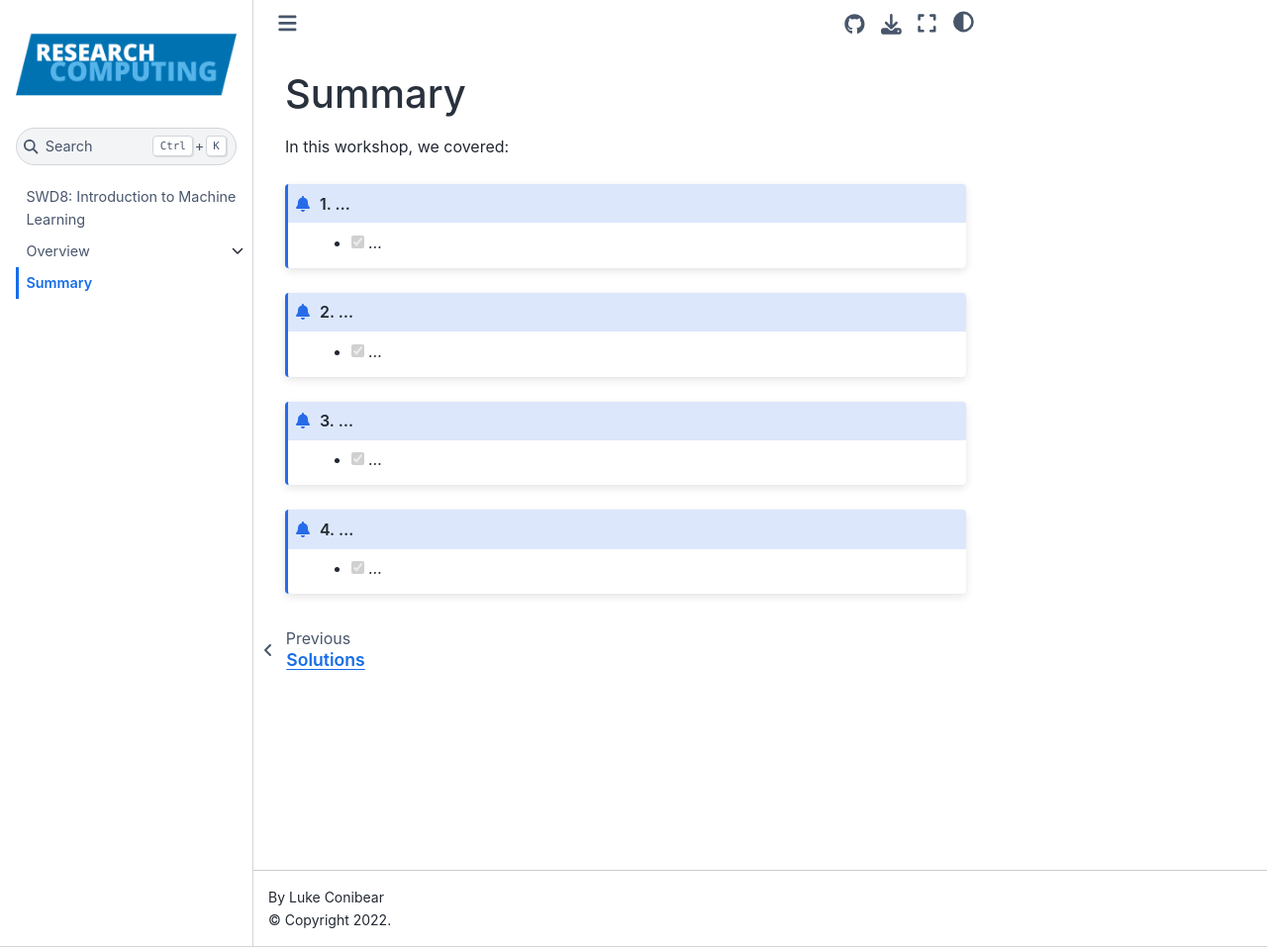
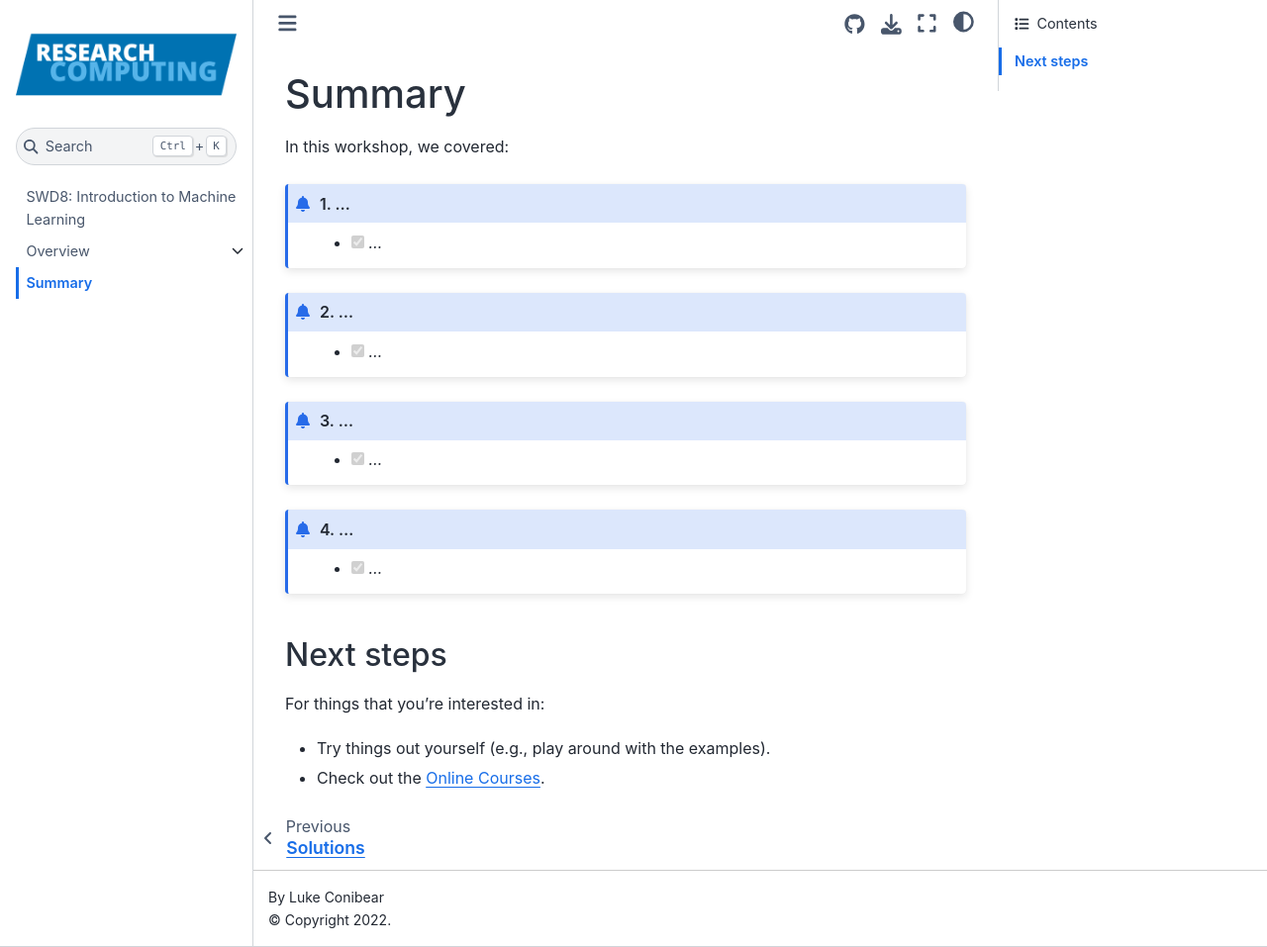
Before and after one commit to lukeconibear/intro_ml, a Jupyter Book: the page built from docs/06_summary.md, in a window 1280 px wide and 957 px high. Shown: the whole window at 99% size. Built offline with Jupyter Book 1.0.4 settings and Sphinx 7.4.7 and the Sphinx Book theme 1.1.4, drawn with Linux system fonts in a browser that asks for light colours.

````diff
--- a/docs/06_summary.md
+++ b/docs/06_summary.md
@@ -28,3 +28,11 @@
 - [x] _..._
 
 ```
+
+
+## Next steps
+
+For things that you're interested in:
+
+- Try things out yourself (e.g., play around with the examples).
+- Check out the {ref}`Online Courses <online_courses>`.
````
Also changed, not shown: docs/00_overview.ipynb, docs/01_fundamentals.ipynb, docs/02_data.ipynb, docs/03_models.ipynb, docs/images/cross_validation_diagram.png.
